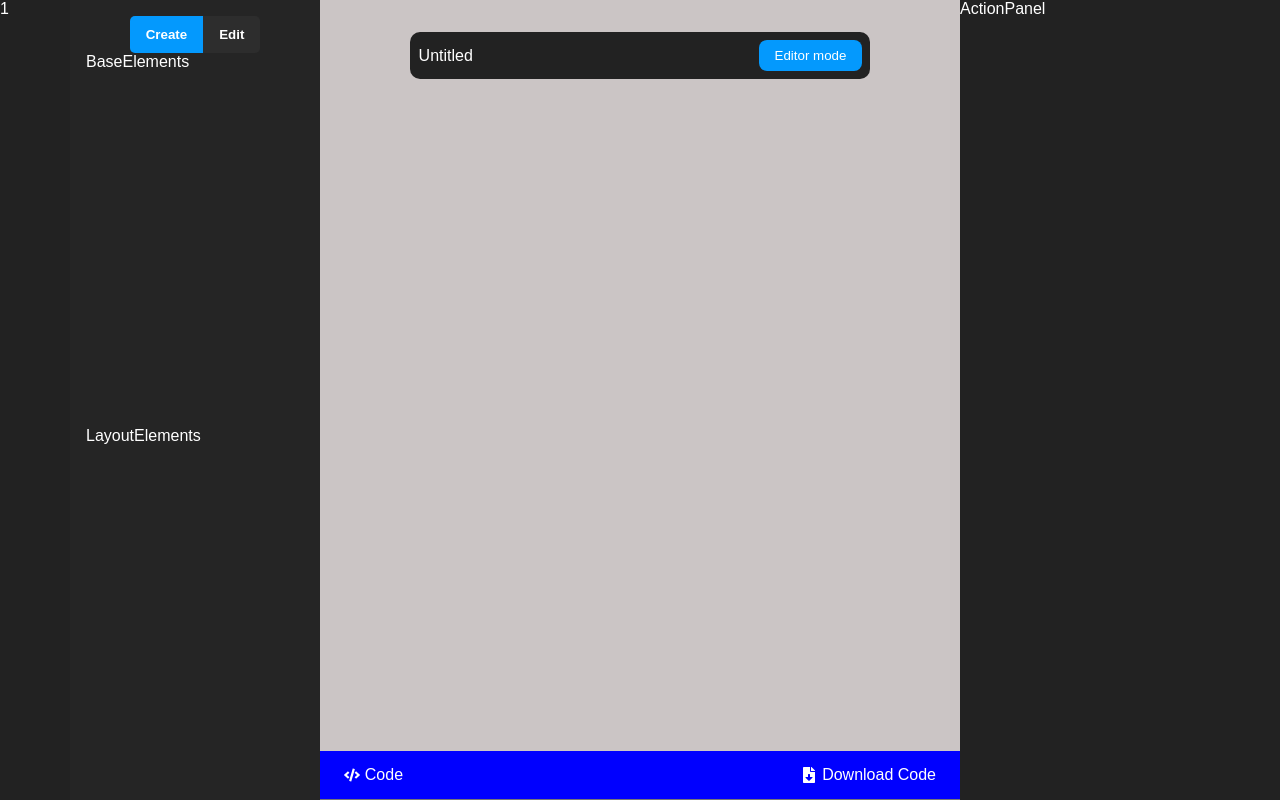
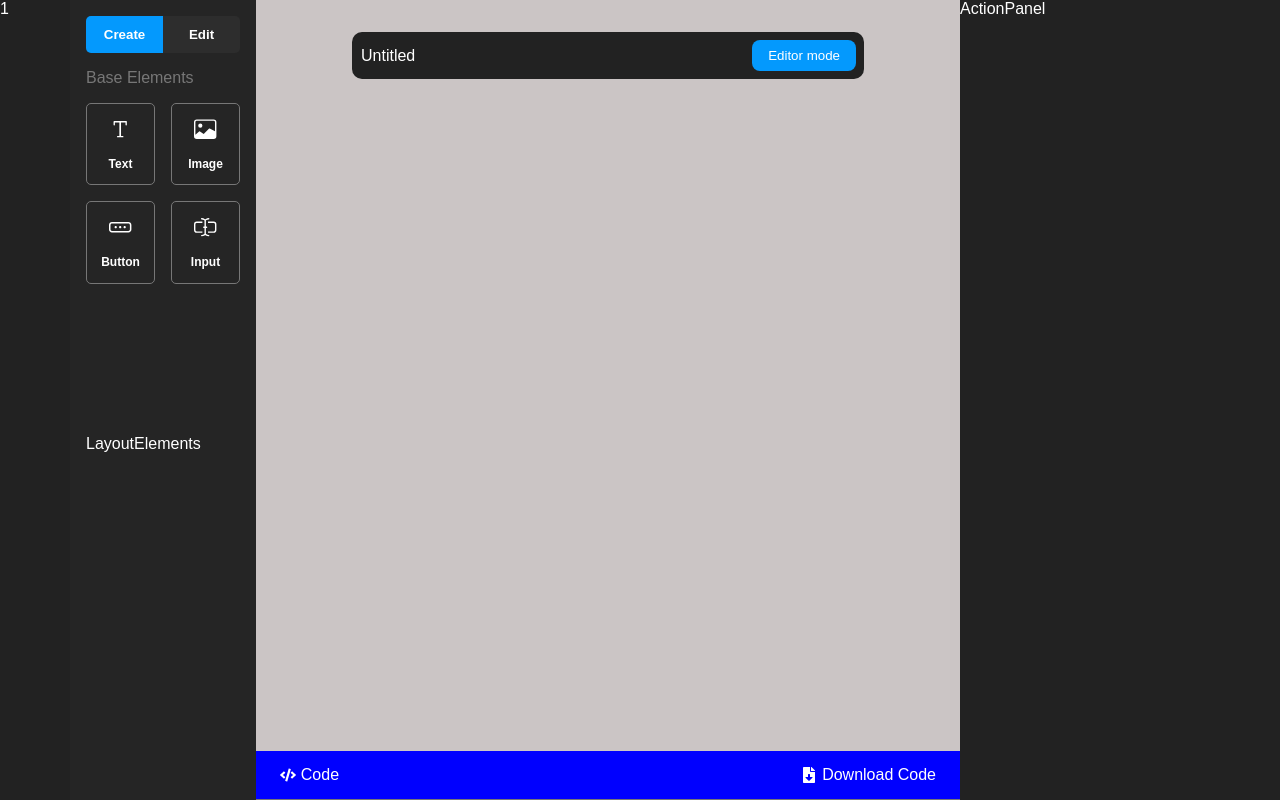
Before and after one commit to zenith-noble01/MotionGround, a React (Vite) app in the folder client/: page /playground in a window 1280 px wide. Built offline with nearby package versions, Linux system fonts and the light colour scheme; a web font is replaced by a local one.

Commit message:
the baselements design is done

```diff
--- a/client/src/components/BaseElements.jsx
+++ b/client/src/components/BaseElements.jsx
@@ -1,8 +1,25 @@
 import React from "react";
 import "../styles/baseelements.scss";
+import { baseElements } from "../constants";
 
 const BaseElements = () => {
-  return <div className="base__elements">BaseElements</div>;
+  return (
+    <div className="base__elements">
+      <div className="base__container">
+        <div className="base__header">
+          <p>Base Elements</p>
+        </div>
+        <div className="base__content">
+          {baseElements.map((el) => (
+            <div className="base">
+              <el.icon />
+              {el.name}
+            </div>
+          ))}
+        </div>
+      </div>
+    </div>
+  );
 };
 
 export default BaseElements;
--- a/client/src/constants/index.js
+++ b/client/src/constants/index.js
@@ -1,5 +1,7 @@
 import { FaMagic, FaHandsHelping, FaCloudDownloadAlt } from "react-icons/fa"
-import { AiFillExperiment, AiOutlineAntDesign } from "react-icons/ai"
+import { AiFillExperiment } from "react-icons/ai"
+import { RxButton, RxText } from "react-icons/rx"
+import { BsImage, BsInputCursorText } from "react-icons/bs"
 
 export const headerRoutes = [
     {
@@ -53,3 +55,22 @@ export const options = {
     cursorStyle: 'line',
     automaticLayout: true,
 };
+
+export const baseElements = [
+    {
+        name: "text",
+        icon: RxText
+    },
+    {
+        name: "image",
+        icon: BsImage
+    },
+    {
+        name: "button",
+        icon: RxButton
+    },
+    {
+        name: "input",
+        icon: BsInputCursorText
+    },
+]
--- a/client/src/styles/baseelements.scss
+++ b/client/src/styles/baseelements.scss
@@ -0,0 +1,49 @@
+@import "./constants";
+@import "./variables";
+
+.base__elements {
+  padding-top: 1rem;
+
+  .base__container {
+    width: 100%;
+    height: 100%;
+    @include flexDirection(column);
+    gap: 1rem;
+
+    .base__header {
+      p {
+        color: $p-neutral;
+      }
+    }
+
+    .base__content {
+      display: grid;
+      grid-template-columns: 1fr 1fr;
+      gap: 1rem;
+
+      .base {
+        width: 100%;
+        height: 82.0968px;
+        @include flexDirection(column);
+        gap: 1rem;
+        @include flexCenter;
+        border: 1px solid $p-neutral;
+        border-radius: 5px;
+        text-transform: capitalize;
+        font-weight: bold;
+        font-size: 12px;
+        cursor: pointer;
+        transition: $trans;
+
+        svg {
+          font-size: 1.4rem;
+        }
+
+        &:hover {
+          border: 1px solid red;
+          background: red;
+        }
+      }
+    }
+  }
+}
--- a/client/src/styles/controlPanel.scss
+++ b/client/src/styles/controlPanel.scss
@@ -2,7 +2,7 @@
 @import "./variables";
 
 .play__control {
-  width: 25%;
+  width: 20%;
   background: $darkest;
 
   .control__container {
@@ -28,6 +28,7 @@
         margin: 0 auto;
         border-radius: 5px;
         overflow: hidden;
+        width: 100%;
 
         button {
           background: none;
@@ -37,6 +38,7 @@
           cursor: pointer;
           color: $primary-color;
           font-weight: bold;
+          width: 50%;
 
           &.active {
             background: $secondary-color;
--- a/client/src/styles/preview.scss
+++ b/client/src/styles/preview.scss
@@ -2,7 +2,7 @@
 @import "./variables";
 
 .playground__preview {
-  width: 50%;
+  width: 55%;
   background: pink;
   position: relative;
 
```
